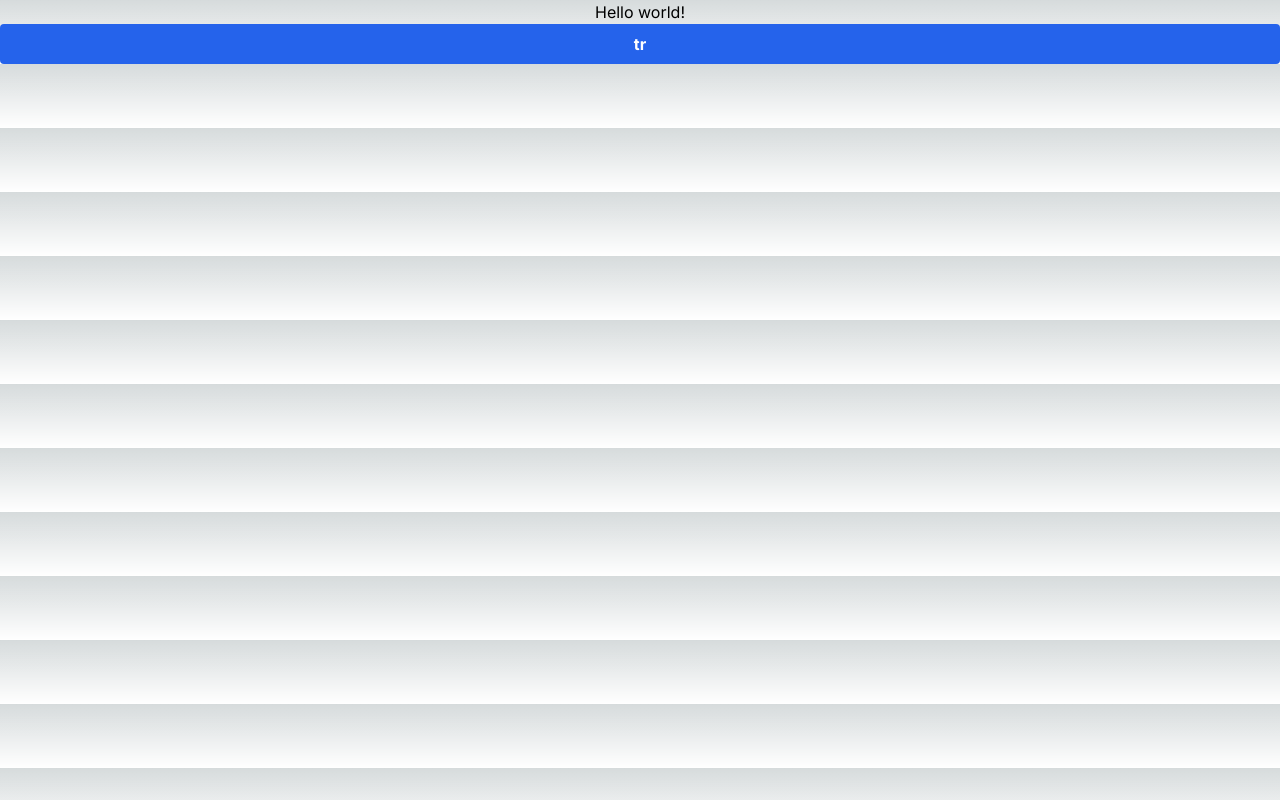
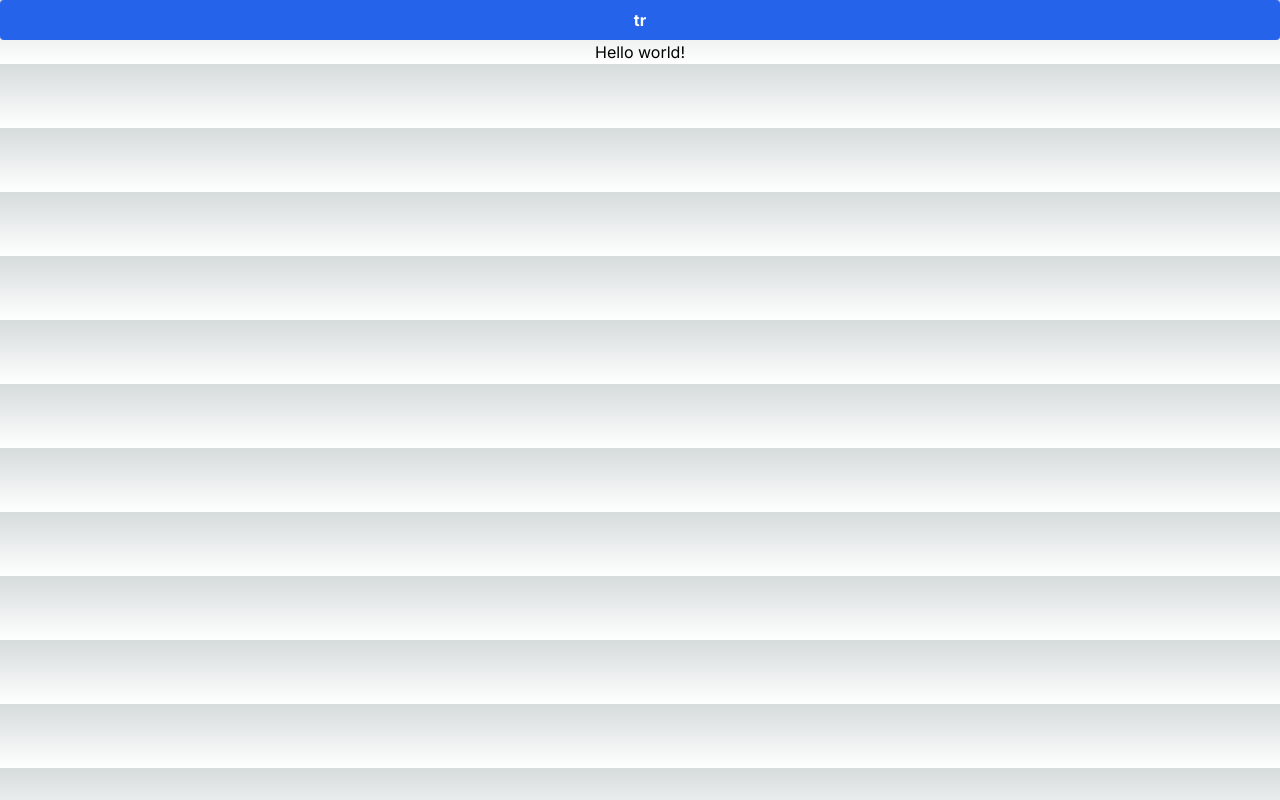
Before and after one commit to sberkan09/UniversityManagement, a Next.js app: page /en in a window 1280 px wide. Built offline with nearby package versions, Linux system fonts and the light colour scheme.

Commit message:
Localization altyapı update

```diff
--- /dev/null
+++ b/src/app/[locale]/Header.tsx
@@ -0,0 +1,16 @@
+'use client'
+
+import React from 'react'
+import { usePathname } from 'next/navigation';
+import LanguageButton from './LanguageButton'
+
+const Header = ({ params }: { params: { locale: string } }) => {
+    const pathName = usePathname().split('/', 3)[2] !== undefined ? usePathname().split('/', 3)[2] : "/";
+  return (
+    <>
+        <LanguageButton params={params} to={pathName}/>
+    </>
+  )
+}
+
+export default Header
--- /dev/null
+++ b/src/app/[locale]/LanguageButton.tsx
@@ -0,0 +1,14 @@
+import Link from "next/link";
+
+function LanguageButton({ params, to }: {
+    params: { locale: string },
+    to: string
+}) {
+    if (params.locale === "en") {
+        return (<Link href={`/tr/${to}`}><button className='w-full bg-blue-600 hover:bg-blue-700 text-white font-bold py-2 px-4 rounded focus:outline-none focus:shadow-outline'>tr</button></Link>)
+    } else if (params.locale === "tr") {
+        return (<Link href={`/en/${to}`}><button className='w-full bg-blue-600 hover:bg-blue-700 text-white font-bold py-2 px-4 rounded focus:outline-none focus:shadow-outline'>en</button></Link>)
+    }
+}
+
+export default LanguageButton;
--- a/src/app/[locale]/layout.tsx
+++ b/src/app/[locale]/layout.tsx
@@ -1,3 +1,15 @@
+import type { Metadata } from 'next'
+import { Inter } from 'next/font/google'
+import '../globals.css'
+import Header from './Header'
+
+const inter = Inter({ subsets: ['latin'] })
+
+export const metadata: Metadata = {
+  title: 'Create Next App',
+  description: 'Generated by create next app',
+}
+
 export default function LocaleLayout({children, params: {locale}}: {
     children: React.ReactNode,
     params: {
@@ -6,7 +18,10 @@ export default function LocaleLayout({children, params: {locale}}: {
 }) {
     return (
       <html lang={locale}>
-        <body>{children}</body>
+        <body className={inter.className}>
+            <Header params={{locale}}/>
+            {children}
+            </body>
       </html>
     );
 }
--- a/src/app/[locale]/page.tsx
+++ b/src/app/[locale]/page.tsx
@@ -1,13 +1,6 @@
 import {useTranslations} from 'next-intl';
 import Link from 'next/link';
-
-function LanguageButton({ params }: { params: { locale: string } }) {
-    if (params.locale === "en") {
-        return (<Link href="/tr"><button className='w-full bg-blue-600 hover:bg-blue-700 text-white font-bold py-2 px-4 rounded focus:outline-none focus:shadow-outline'>tr</button></Link>)
-    } else if (params.locale === "tr") {
-        return (<Link href="/en"><button className='w-full bg-blue-600 hover:bg-blue-700 text-white font-bold py-2 px-4 rounded focus:outline-none focus:shadow-outline'>en</button></Link>)
-    }
-}
+import LanguageButton from './LanguageButton';
 
 export default function Index({ params }: { params: { locale: string } }) {
   const t = useTranslations('Index');
@@ -15,7 +8,6 @@ export default function Index({ params }: { params: { locale: string } }) {
   return (
     <center>
         <h1>{t('title')}</h1>
-        <LanguageButton params={params}/>
     </center>
   )
 }
--- a/src/app/layout.tsx
+++ /dev/null
@@ -1,22 +0,0 @@
-import type { Metadata } from 'next'
-import { Inter } from 'next/font/google'
-import './globals.css'
-
-const inter = Inter({ subsets: ['latin'] })
-
-export const metadata: Metadata = {
-  title: 'Create Next App',
-  description: 'Generated by create next app',
-}
-
-export default function RootLayout({
-  children,
-}: {
-  children: React.ReactNode
-}) {
-  return (
-    <html lang="en">
-      <body className={inter.className}>{children}</body>
-    </html>
-  )
-}
```
